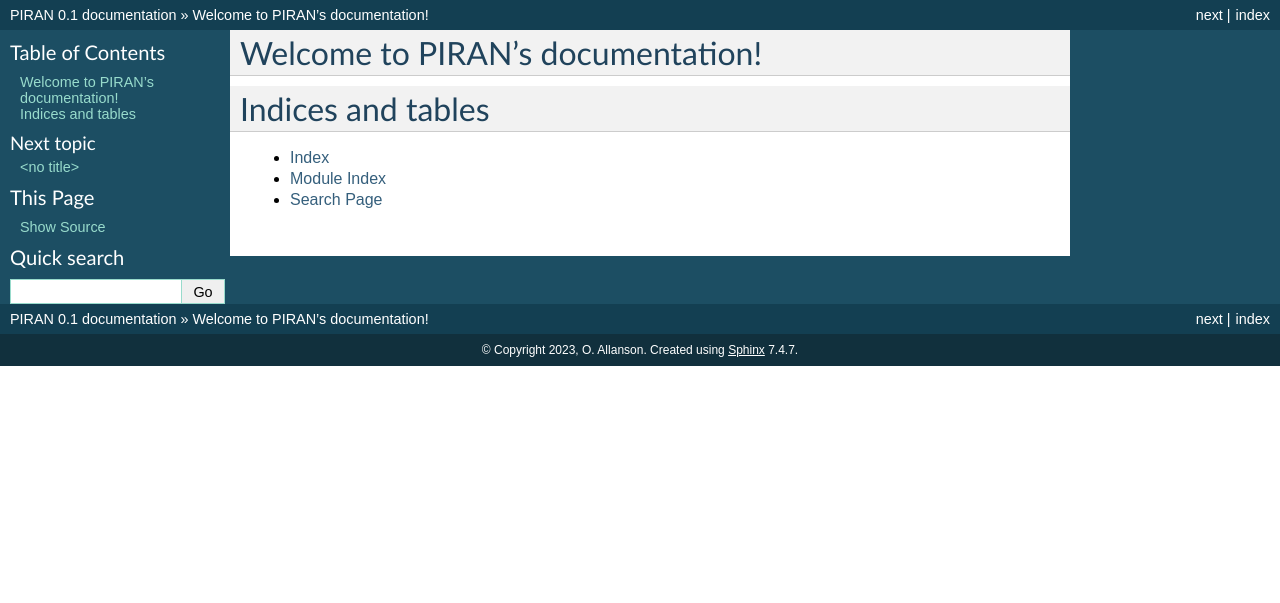
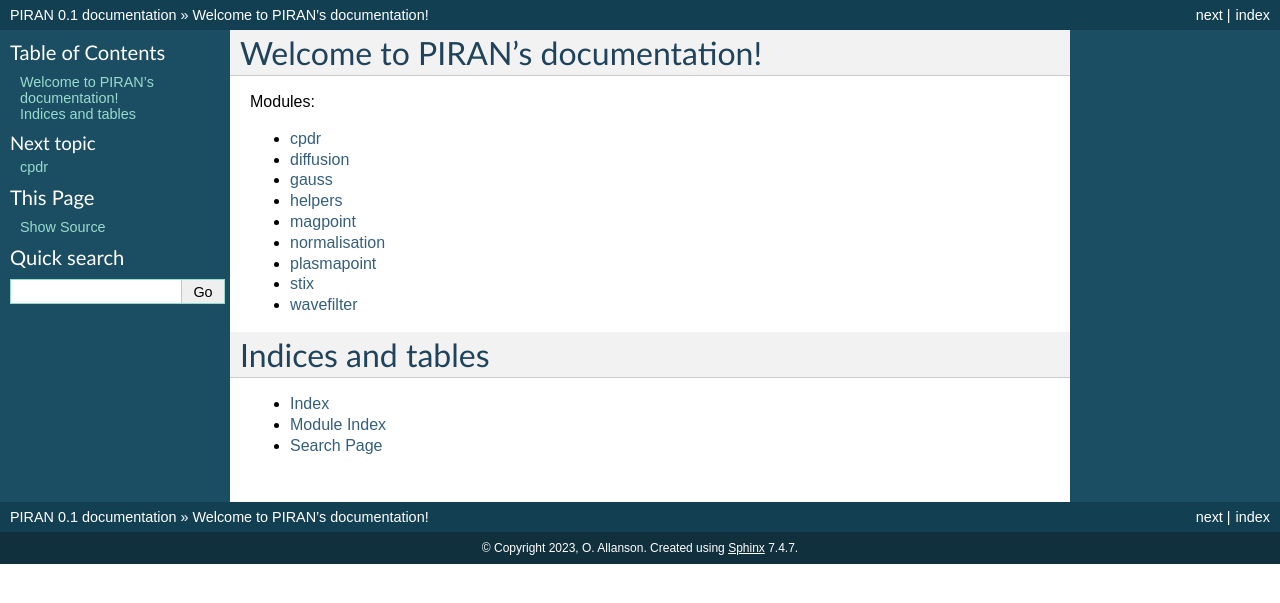
Before and after one commit to RB-ENVIRONMENT/PIRAN, a Sphinx documentation site: the page built from sphinx-docs/source/index.rst, in a window 1280 px wide. Shown: the top 603 px of the page. Built offline with Sphinx 7.4.7, drawn with Linux system fonts in a browser that asks for light colours.

Commit message:
add missing modules to sphinx
Not including modules that only include private / unused methods for now

```diff
--- a/sphinx-docs/source/index.rst
+++ b/sphinx-docs/source/index.rst
@@ -8,11 +8,17 @@ Welcome to PIRAN's documentation!
 
 .. toctree::
    :maxdepth: 2
-   :caption: Contents:
+   :caption: Modules:
 
    piran/cpdr
-
-
+   piran/diffusion
+   piran/gauss
+   piran/helpers
+   piran/magpoint
+   piran/normalisation
+   piran/plasmapoint
+   piran/stix
+   piran/wavefilter
 
 Indices and tables
 ==================
--- a/sphinx-docs/source/piran/cpdr.rst
+++ b/sphinx-docs/source/piran/cpdr.rst
@@ -1,2 +1,5 @@
+cpdr
+====
+
 .. automodule:: piran.cpdr
    :members:
--- /dev/null
+++ b/sphinx-docs/source/piran/diffusion.rst
@@ -0,0 +1,5 @@
+diffusion
+=========
+
+.. automodule:: piran.diffusion
+   :members:
--- /dev/null
+++ b/sphinx-docs/source/piran/gauss.rst
@@ -0,0 +1,5 @@
+gauss
+=====
+
+.. automodule:: piran.gauss
+   :members:
--- /dev/null
+++ b/sphinx-docs/source/piran/helpers.rst
@@ -0,0 +1,5 @@
+helpers
+=======
+
+.. automodule:: piran.helpers
+   :members:
--- /dev/null
+++ b/sphinx-docs/source/piran/magpoint.rst
@@ -0,0 +1,5 @@
+magpoint
+========
+
+.. automodule:: piran.magpoint
+   :members:
--- /dev/null
+++ b/sphinx-docs/source/piran/normalisation.rst
@@ -0,0 +1,5 @@
+normalisation
+=============
+
+.. automodule:: piran.normalisation
+   :members:
--- /dev/null
+++ b/sphinx-docs/source/piran/plasmapoint.rst
@@ -0,0 +1,5 @@
+plasmapoint
+===========
+
+.. automodule:: piran.plasmapoint
+   :members:
--- /dev/null
+++ b/sphinx-docs/source/piran/stix.rst
@@ -0,0 +1,5 @@
+stix
+====
+
+.. automodule:: piran.stix
+   :members:
--- /dev/null
+++ b/sphinx-docs/source/piran/wavefilter.rst
@@ -0,0 +1,5 @@
+wavefilter
+==========
+
+.. automodule:: piran.wavefilter
+   :members:
```
